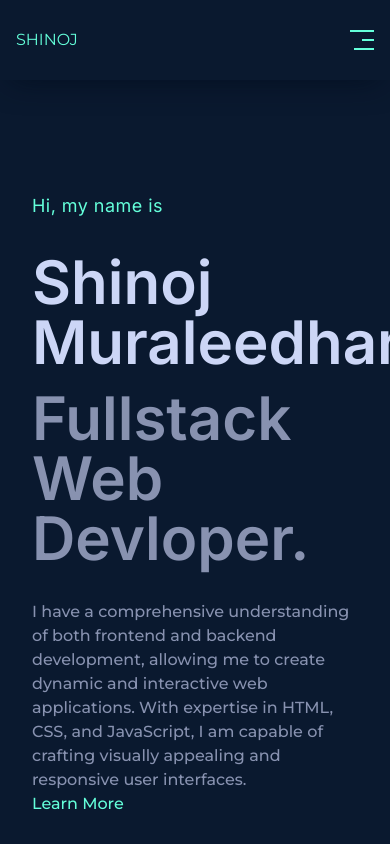
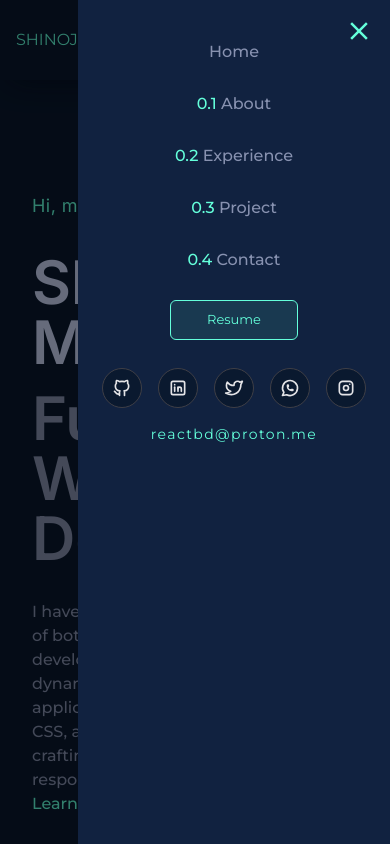
Before and after one commit to shinoj-exe/personal, a Next.js app: page / in a window 390 px wide. Both pictures are taken after a click on the element 362 px from the left and 40 px from the top of the page. Built offline with nearby package versions, Linux system fonts and the light colour scheme.

Commit message:
responsiveness fixed

```diff
--- a/components/About.tsx
+++ b/components/About.tsx
@@ -54,7 +54,9 @@ const About = () => {
             <div className='w-full lgl:w-1/3  relative group'>
                 <div className='absolute w-full  -left-6 -top-6 rounded-lg'>
                     <div className='w-full h-full relative z-20 flex pl-6 lgl:pl-0'><Image className='rounded-lg h-full object-cover' src={profileImg} alt="profile_picture"/>
-                        <div className='hidden lgl: inline-block absolute w-full bg-textGreen rounded-md top-0 left-0 group-hover:bg-transparent duration-300'></div>
+                    <div className='hidden mdl:inline-flex absolute w-full h-full bg-textGreen/30 rounded-lg top-0 left-0 group-hover:bg-transparent duration-300'></div>
+
+                        {/* <div className='hidden lgl: inline-block absolute w-full bg-textGreen rounded-md top-0 left-0 group-hover:bg-transparent duration-300'></div> */}
                     </div>
                 </div>
                         <div className='hidden lgl:inline-flex w-full h-[480px] border-2  border-textGreen rounded-md group-hover:-translate-x-2 group-hover:-translate-y-2 transition-transform duration-300'></div>
--- a/components/Navbar.tsx
+++ b/components/Navbar.tsx
@@ -1,13 +1,17 @@
 import { logo } from '@/public/assets'
 import Image from 'next/image'
 import Link from 'next/link'
+import {TbBrandGithub,TbBrandTwitter,TbBrandWhatsapp,TbBrandInstagram,TbBrandLinkedin} from "react-icons/tb"
 import { motion } from 'framer-motion'
-import React,{useRef} from 'react'
+import React,{useRef, useState} from 'react'
+import {IoMdClose} from "react-icons/io"
 
 const Navbar = () => {
   const ref=useRef<string | any>("");
+  const [showMenu,setShowMenu] = useState(false)
   const handleScroll=(e: React.MouseEvent<HTMLAnchorElement,MouseEvent>)=>{
     e.preventDefault()
+    setShowMenu(false)
     const href = e.currentTarget.href;
     const targetId = href.replace(/.*\#/,"");
     const elem=document.getElementById(targetId)
@@ -19,6 +23,12 @@ const Navbar = () => {
       link.classList.remove("active")
     });
     e.currentTarget.classList.add("active")
+  };
+
+  const handleClick=(e:any)=>{
+    if(e.target.contains(ref.current)){
+      setShowMenu(false);
+    }
   }
   return (
     <div className="w-full shadow-navbarShadow h-20 1g:h-[12vh] sticky top-0 z-50 bg-bodyColor px-4">
@@ -62,11 +72,72 @@ const Navbar = () => {
                        transition={{ delay: 0.5 }} className="px-4 py-2 rounded-md text-textGreen text-[13px] border  border-textGreen hover:bg-hoverColor duration-300">Resume</motion.button>
           </a>
         </div>
-        <div className="w-6 h-5 flex flex-col justify-between items-center mdl:hidden text-4xl text-textGreen cursor-pointer overflow-hidden group">
+        <div onClick={()=>{setShowMenu(true)}} className="w-6 h-5 flex flex-col justify-between items-center mdl:hidden text-4xl text-textGreen cursor-pointer overflow-hidden group">
           <span className="w-full h-[2px] bg-textGreen inline-flex transform group-hover:translate-x-2 transition-all ease-in-out duration-300"></span>
           <span className="w-full h-[2px] bg-textGreen inline-flex transform translate-x-3 group-hover:translate-x-0 transition-all ease-in-out duration-300"></span>
           <span className="w-full h-[2px] bg-textGreen inline-flex transform translate-x-1 group-hover:translate-x-3 transition-all ease-in-out duration-300"></span>
         </div>
+        {
+          showMenu && (
+            <div className='absolute mdl:hidden top-0 right-0 w-full h-screen bg-black bg-opacity-50 flex flex-col items-end' ref={(node)=>(ref.current=node)} onClick={handleClick} >
+              <motion.div initial={{ x:20, opacity: 0 }}
+                       animate={{x:0, opacity: 1 }}
+                       transition={{ delay: 0.1 }} className='w-[80%] h-full overflow-y-scroll scrollbarHide bg-[#112240] flex flex-col items-center px-4 py-10 relative'>
+                        <IoMdClose onClick={()=>setShowMenu(false)} className='text-3xl text-textGreen cursor-pointer hover:text-red-500 absolute top-4 right-4'/>
+                        <div className='flex flex-col  items-center gap-7'>
+                        <ul className='flex flex-col  items-center gap-7'>
+            <Link onClick={handleScroll} href="#home" className="flex items-center gap-1 font-medium text-textDark hover:text-textGreen cursor-pointer duration-300 nav-link">
+            <motion.li  initial={{ x: 20, opacity: 0 }}
+                       animate={{ x: 0, opacity: 1 }}
+                       transition={{ duration: 0.2,delay:0.1,ease:"easeIn" }}>Home</motion.li>
+            </Link>
+            <Link  onClick={handleScroll} href="#about" className="flex items-center gap-1 font-medium text-textDark hover:text-textGreen cursor-pointer duration-300 nav-link">
+            <motion.li initial={{ x: 20, opacity: 0 }}
+                       animate={{ x: 0, opacity: 1 }}
+                       transition={{ duration: 0.2,delay:0.2,ease:"easeIn" }}><span className='text-textGreen'>0.1</span> About</motion.li>
+            </Link>
+            <Link  onClick={handleScroll} href="#experience" className="flex items-center gap-1 font-medium text-textDark hover:text-textGreen cursor-pointer duration-300 nav-link">
+            <motion.li initial={{ x: 20, opacity: 0 }}
+                       animate={{ x: 0, opacity: 1 }}
+                       transition={{ duration: 0.2,delay:0.3,ease:"easeIn" }}><span className='text-textGreen'>0.2</span> Experience</motion.li>
+            </Link>
+            <Link onClick={handleScroll}  href="#project" className="flex items-center gap-1 font-medium text-textDark hover:text-textGreen cursor-pointer duration-300 nav-link">
+            <motion.li initial={{ x: 20, opacity: 0 }}
+                       animate={{ x: 0, opacity: 1 }}
+                       transition={{ duration: 0.2,delay:0.4,ease:"easeIn" }}><span className='text-textGreen'>0.3</span> Project</motion.li>
+            </Link>
+            <Link  onClick={handleScroll} href="#contact" className="flex items-center gap-1 font-medium text-textDark hover:text-textGreen cursor-pointer duration-300 nav-link">
+            <motion.li initial={{ x: 20, opacity: 0 }}
+                       animate={{ x: 0, opacity: 1 }}
+                       transition={{ duration: 0.2,delay:0.5,ease:"easeIn" }}><span className='text-textGreen'>0.4</span> Contact</motion.li>
+            </Link>
+          </ul>
+          <a href="/assets/Resume_Shinoj_Muraleedharan.pdf" target='_blank'>
+
+          <motion.button initial={{ x: 20, opacity: 0 }}
+                       animate={{ x: 0, opacity: 1 }}
+                       transition={{ duration: 0.2,delay:0.6,ease:"easeIn" }} className="w-32 h-10 rounded-md text-textGreen text-[13px] border border-textGreen hover : bg-hoverColor duration-300">Resume</motion.button>
+          </a>
+
+          <div className=' flex  gap-4'>
+        <a href="https://github.com/shinoj-exe" target='_blank'><span className="w-10 h-10 text-xl bg-bodyColor border-[1px] border-zinc-700 hover: border-textGreen text-zinc-200 rounded-full inline-flex items-center justify-center hover:text-textGreen cursor-pointer hover:-translate-y-2 transition-al1 duration-300"><TbBrandGithub/></span></a>
+
+<a href="https://www.linkedin.com/in/shinoj-muraleedharan/" target='_blank'><span className="w-10 h-10 text-xl bg-bodyColor border-[1px] border-zinc-700 hover: border-textGreen text-zinc-200 rounded-full inline-flex items-center justify-center hover:text-textGreen cursor-pointer hover:-translate-y-2 transition-al1 duration-300"><TbBrandLinkedin/></span></a>
+
+<a href="https://twitter.com/ShinojMuralee" target='_blank'><span className="w-10 h-10 text-xl bg-bodyColor border-[1px] border-zinc-700 hover: border-textGreen text-zinc-200 rounded-full inline-flex items-center justify-center hover:text-textGreen cursor-pointer hover:-translate-y-2 transition-al1 duration-300"><TbBrandTwitter/></span></a>
+
+<a href="https://api.whatsapp.com/send/?phone=%2B918943194451&text=Hello&type=phone_number&app_absent=0" target='_blank'><span className="w-10 h-10 text-xl bg-bodyColor border-[1px] border-zinc-700 hover: border-textGreen text-zinc-200 rounded-full inline-flex items-center justify-center hover:text-textGreen cursor-pointer hover:-translate-y-2 transition-al1 duration-300"><TbBrandWhatsapp/></span></a>
+
+<a href="https://www.instagram.com/heyshinojjj/" target='_blank'><span className="w-10 h-10 text-xl bg-bodyColor border-[1px] border-zinc-700 hover: border-textGreen text-zinc-200 rounded-full inline-flex items-center justify-center hover:text-textGreen cursor-pointer hover:-translate-y-2 transition-al1 duration-300"><TbBrandInstagram/></span></a>
+    </div>
+
+
+                        </div>
+                        <motion.a initial={{ opacity : 0}} animate={{ opacity : 1}} transition={{ delay : 1.2, ease : "easeIn"}} className="text-sm w-72 tracking-widest text-textGreen text-center mt-4" href="mailto : noor.jsdivs@gmail.com"> <p>reactbd@proton.me</p> </motion.a>
+              </motion.div>
+            </div>
+          )
+        }
       </div>
     </div>
   )
```
